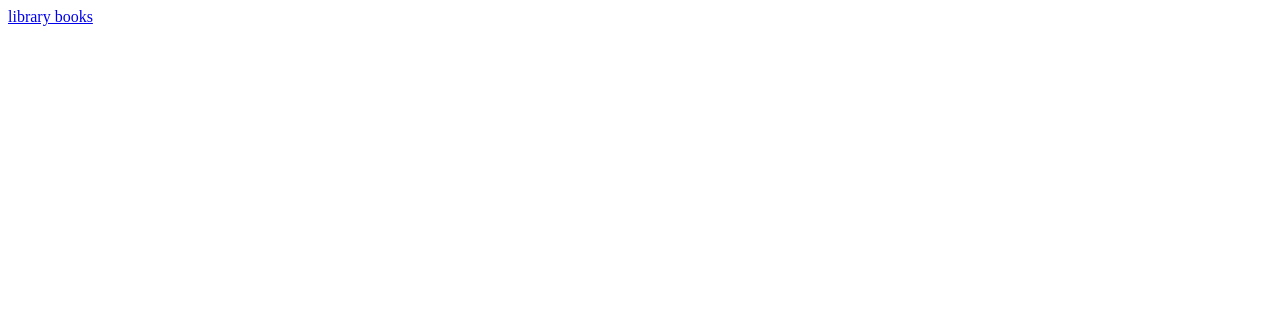
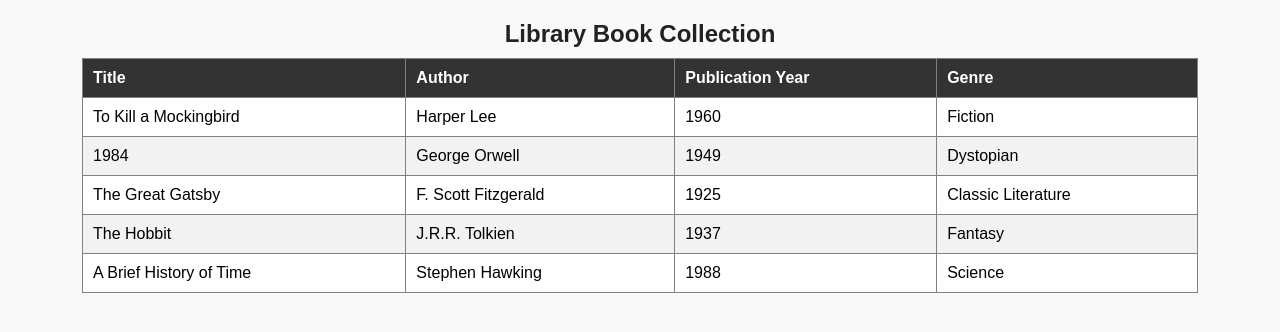
Before and after one commit to silence-venky/Tables-creation, a plain HTML site: page index.html in a window 1280 px wide. Drawn offline with Linux system fonts and the light colour scheme.

Commit message:
Update index.html to include library book table
Added a styled table to display a library book collection.

```diff
--- a/index.html
+++ b/index.html
@@ -3,10 +3,80 @@
 <head>
     <meta charset="UTF-8">
     <meta name="viewport" content="width=device-width, initial-scale=1.0">
-    <title>Document</title>
+    <title>Library Book Collection</title>
+    <style>
+        body {
+            font-family: Arial, sans-serif;
+            margin: 20px;
+            background-color: #f9f9f9;
+        }
+        table {
+            margin: 20px auto;
+            border-collapse: collapse;
+            background-color: #ffffff;
+        }
+        th {
+            background-color: #333333;
+            color: white;
+            font-weight: bold;
+            text-align: left;
+        }
+        tr:nth-child(even) {
+            background-color: #f2f2f2;
+        }
+        caption {
+            font-size: 1.5rem;
+            font-weight: bold;
+            margin-bottom: 10px;
+            color: #222222;
+        }
+    </style>
 </head>
 <body>
-    <a href="library_books.html">library books
-    </a>
+
+    <table width="90%" border="1" cellpadding="10">
+        <caption>Library Book Collection</caption>
+        <thead>
+            <tr>
+                <th>Title</th>
+                <th>Author</th>
+                <th>Publication Year</th>
+                <th>Genre</th>
+            </tr>
+        </thead>
+        <tbody>
+            <tr>
+                <td>To Kill a Mockingbird</td>
+                <td>Harper Lee</td>
+                <td>1960</td>
+                <td>Fiction</td>
+            </tr>
+            <tr>
+                <td>1984</td>
+                <td>George Orwell</td>
+                <td>1949</td>
+                <td>Dystopian</td>
+            </tr>
+            <tr>
+                <td>The Great Gatsby</td>
+                <td>F. Scott Fitzgerald</td>
+                <td>1925</td>
+                <td>Classic Literature</td>
+            </tr>
+            <tr>
+                <td>The Hobbit</td>
+                <td>J.R.R. Tolkien</td>
+                <td>1937</td>
+                <td>Fantasy</td>
+            </tr>
+            <tr>
+                <td>A Brief History of Time</td>
+                <td>Stephen Hawking</td>
+                <td>1988</td>
+                <td>Science</td>
+            </tr>
+        </tbody>
+    </table>
+
 </body>
 </html>
```
